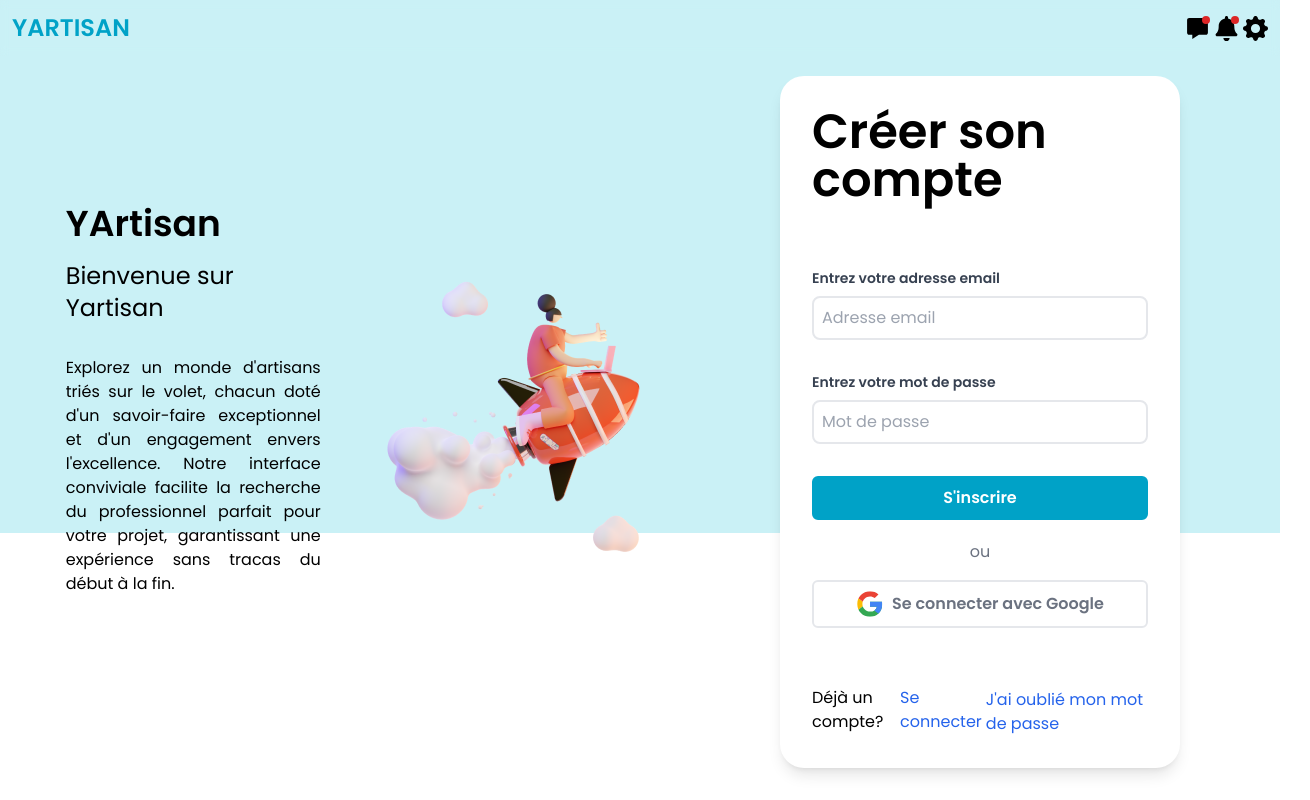
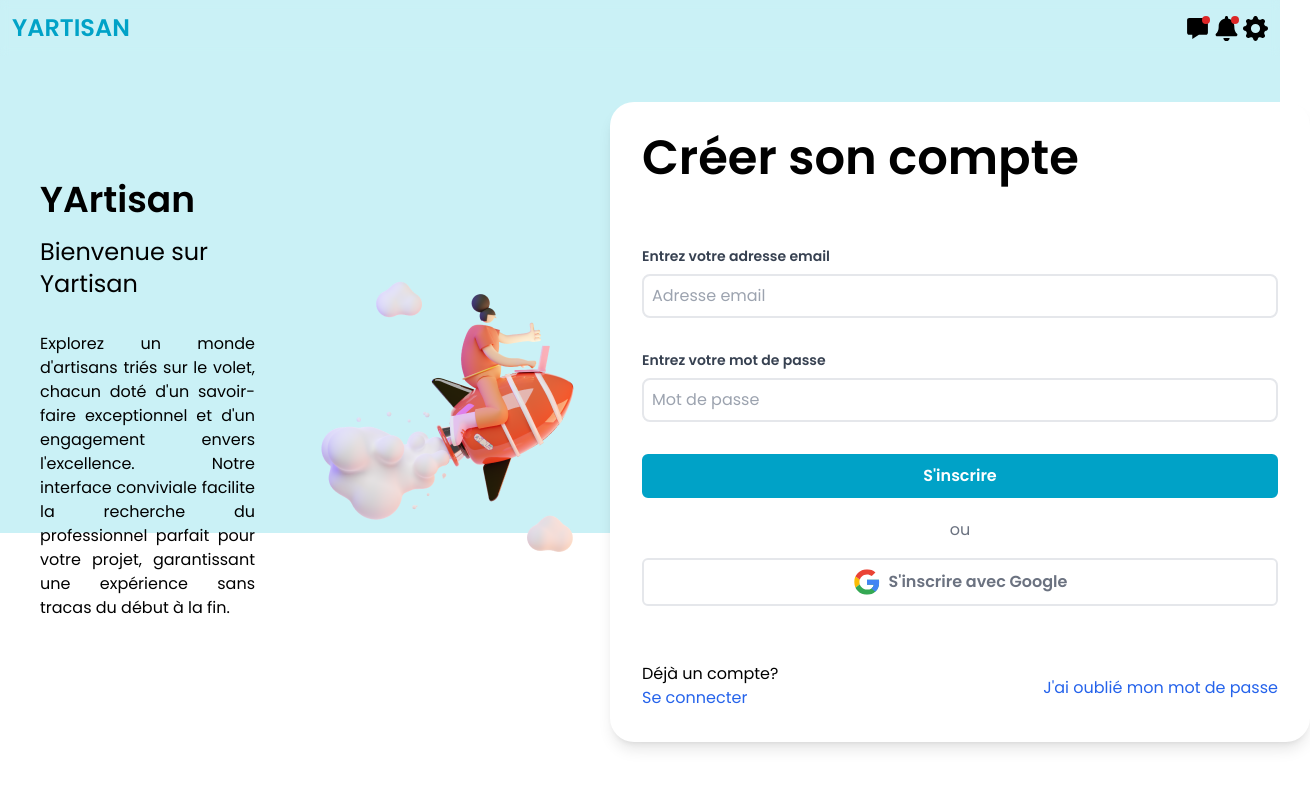
Before and after one commit to YArtisan/yartisan-front, a React (Vite) app: page /register in a window 1280 px wide. Shown: the whole page, 1310 px wide, since content can reach past the window. Built offline with nearby package versions, Linux system fonts and the light colour scheme; no server answers; what axios-cache-interceptor would draw is missing.

Commit message:
feat: add login register fix

```diff
--- a/src/authentication/completeProfile/pages/CompleteProfile.tsx
+++ b/src/authentication/completeProfile/pages/CompleteProfile.tsx
@@ -28,7 +28,7 @@
    const registerFunction =
     data.userFunction === UserType.artisan ? postArtisan : createUser;
    await Promise.all([
-    !user.emailVerified ? sendEmailVerification(user, { url: `${url}/complete-profile` }) : null,
+    !user.emailVerified ? sendEmailVerification(user, { url }) : null,
     registerFunction(data)
    ])
    navigate("/register-redirection")
--- a/src/authentication/login/components/SsoLoginForm.tsx
+++ b/src/authentication/login/components/SsoLoginForm.tsx
@@ -1,11 +1,14 @@
 import { GoogleSignButton } from '@/authentication/shared/components/GoogleSignButton'
 import { SsoFormLayout } from '@/authentication/shared/components/SsoFormLayout'
 import { ReactElement } from 'react'
+import { useTranslation } from 'react-i18next'
 
 export const SsoLoginForm = (): ReactElement => {
+ const { t } = useTranslation()
+
  return (
   <SsoFormLayout className="mt-4">
-   <GoogleSignButton {...{ redirectionPath: '/complete-profile', className: 'my-4' }} />
+   <GoogleSignButton {...{ text: t('authentication:googleSignIn'), redirectionPath: '/', className: 'my-4' }} />
   </SsoFormLayout>
  )
 }
--- a/src/authentication/login/hooks/useOnAuthStateChanged.tsx
+++ b/src/authentication/login/hooks/useOnAuthStateChanged.tsx
@@ -12,7 +12,6 @@
 
     try {
       const { data: { data } } = await axios.get(`/user`);
-      console.log(data)
       if (connectedUser !== undefined) return;
       setConnectedUser(data);
     } catch (error) { }
--- a/src/authentication/register/components/RegisterForm.tsx
+++ b/src/authentication/register/components/RegisterForm.tsx
@@ -32,9 +32,9 @@
    </Button>
    <SsoRegisterForm />
    <div className="flex justify-between items-center mt-10 flex-col md:flex-row">
-    <div className="flex justify-center items-between lg:flex-col xl:flex-row">
+    <div className="flex justify-center items-between flex-row sm:flex-col">
      {t("authentication:haveAccount")}
-     <Link to="/login" className="ml-1 text-blue-600">
+     <Link to="/login" className="ml-1 md:ml-0 text-blue-600">
       {t("authentication:connect")}
      </Link>
     </div>
--- a/src/authentication/register/components/SsoRegisterForm.tsx
+++ b/src/authentication/register/components/SsoRegisterForm.tsx
@@ -1,11 +1,14 @@
 import { GoogleSignButton } from '@/authentication/shared/components/GoogleSignButton'
 import { SsoFormLayout } from '@/authentication/shared/components/SsoFormLayout'
 import { ReactElement } from 'react'
+import { useTranslation } from 'react-i18next'
 
 export const SsoRegisterForm = (): ReactElement => {
+ const { t } = useTranslation()
+
  return (
   <SsoFormLayout>
-   <GoogleSignButton {...{ redirectionPath: '/complete-profile', className: 'my-4' }} />
+   <GoogleSignButton {...{ text: t('authentication:googleRegister'), redirectionPath: '/complete-profile', className: 'my-4' }} />
   </SsoFormLayout>
  )
 }
--- a/src/authentication/shared/components/AuthenticationFormCard.tsx
+++ b/src/authentication/shared/components/AuthenticationFormCard.tsx
@@ -8,8 +8,8 @@
 
 export const AuthenticationFormCard = ({ children, className = '', cardClassName = '' }: Props): ReactElement => {
  return (
-  <div className={`h-full pt-16 pb-5 flex sm:items-center items-end justify-center ${className}`}>
-   <div className={`overflow-y-auto bg-white rounded-3xl p-8 shadow-lg min-w-[400px] flex flex-col justify-start ${cardClassName}`}>
+  <div className={`h-full pt-16 pb-5 flex sm:items-center items-end justify-center w-1/2 ${className}`}>
+   <div className={`overflow-y-auto bg-white rounded-3xl p-8 shadow-lg min-w-[700px] flex flex-col justify-start ${cardClassName}`}>
     {children}
    </div>
   </div>
--- a/src/authentication/shared/components/GoogleSignButton.tsx
+++ b/src/authentication/shared/components/GoogleSignButton.tsx
@@ -8,9 +8,10 @@
 interface Props {
  className?: string
  redirectionPath: string
+ text: string
 }
 
-export const GoogleSignButton = ({ redirectionPath, className = '' }: Props): ReactElement => {
+export const GoogleSignButton = ({ redirectionPath, className = '', text }: Props): ReactElement => {
  const { t } = useTranslation()
  const navigate = useNavigate()
 
@@ -24,7 +25,7 @@
  return (
   <Button {...{ onClick }} className={`flex justify-center items-center ${className}`}>
    <img src='/images/google-icon.svg' className='w-7 h-7 mr-1' />
-   <p className='text-gray-500 ml-1'>{t('authentication:googleSignIn')}</p>
+   <p className='text-gray-500 ml-1'>{text}</p>
   </Button>
  )
 }
--- a/src/locales/translations/en/authentication.json
+++ b/src/locales/translations/en/authentication.json
@@ -31,5 +31,6 @@
   "registerRedirection": "You have received an email to validate your authentication",
   "redirectToConnect": "Log In",
   "redirectToRegister": "Register",
-  "googleSignIn": "Connect with Google"
+  "googleSignIn": "Connect with Google",
+  "googleRegister": "Register with Google"
 }
--- a/src/locales/translations/fr/authentication.json
+++ b/src/locales/translations/fr/authentication.json
@@ -31,5 +31,6 @@
  "registerRedirection": "Vous avez reçu un email pour valider votre authentification",
  "redirectToConnect": "Se connecter",
  "redirectToRegister": "S'enregistrer",
- "googleSignIn": "Se connecter avec Google"
+ "googleSignIn": "Se connecter avec Google",
+ "googleRegister": "S'inscrire avec Google"
 }
```
